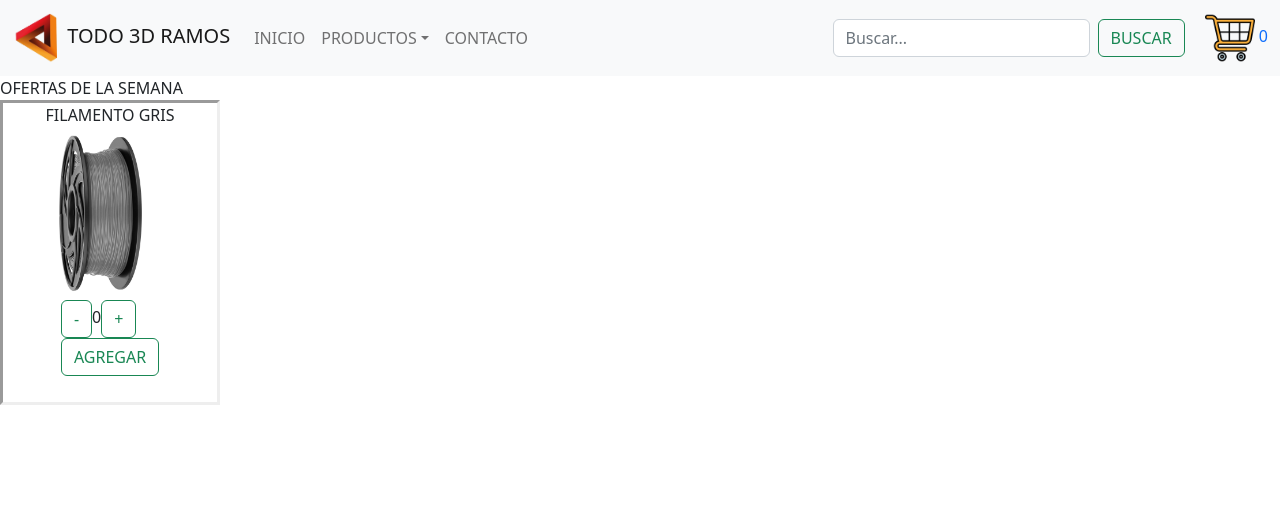
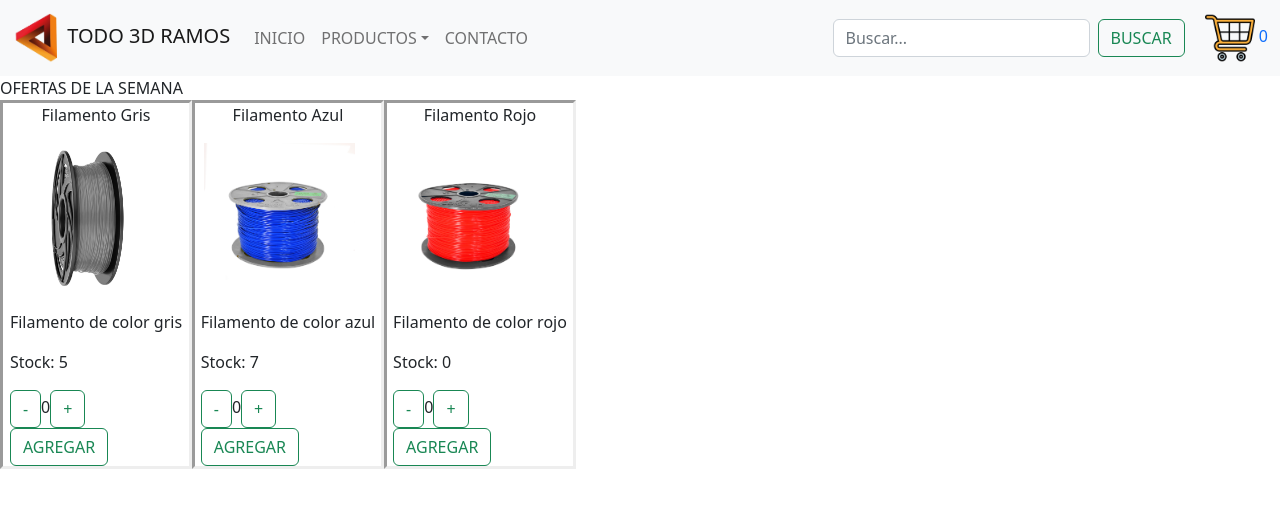
Before and after one commit to Felipe7575/Aplicacion-Con-REACT, a React (Create React App) app: page / in a window 1280 px wide. Shown: the top 508 px of the page. Built offline with nearby package versions, Linux system fonts and the light colour scheme.

Commit message:
ITEMS CON FOTOS

```diff
--- /dev/null
+++ b/src/api.js
@@ -0,0 +1,21 @@
+
+class articulo {
+    constructor(id,name,description,stock) {
+      this.id = id;
+      this.name = name;
+      this.description = description;
+      this.stock = stock;
+    }
+
+  }
+
+export const getProductos = () => {
+    const task = new Promise((resolve, reject) => {
+        setTimeout(() => {
+          const articulos = [new articulo(1,"Filamento Gris","Filamento de color gris",5),new articulo(2,"Filamento Azul","Filamento de color azul",7), new articulo(5,"Filamento Rojo","Filamento de color rojo",0)];
+          resolve(articulos);
+          }, 2000);
+
+          });
+    return task;
+};
--- /dev/null
+++ b/src/assets/img/img.js
@@ -0,0 +1,9 @@
+import FilGris from "../img/filamento-gris.jpg";
+import FilAzul from "../img/filamento-azul.jpg";
+import FilRojo from "../img/filamento-rojo.jpg";
+
+export default {
+    "1": FilGris,
+    "2": FilAzul,
+    "5": FilRojo
+}
--- a/src/components/Item.js
+++ b/src/components/Item.js
@@ -3,17 +3,19 @@ import IMG from '../assets/img/filamento-gris.jpg'
 import ItemCount from './ItemCount'
 
 
-const Item = ({callBack}) => {
+const Item = ({callBack, id, name, description,stock,image}) => {
   return (
     <div className='item'>
         <div>
-            FILAMENTO GRIS
+            <p className='item-title'>{name}</p>
         </div>
         <div className='itemImg'>
-            <img  className="itemImg-img" src={IMG} alt="Imagen del Producto" />
+            <img  className="itemImg-img" src={image} alt="Imagen del Producto" />
         </div>
         <div>
-          <ItemCount stock={5} initial={0} callBack={callBack}></ItemCount>
+          <p className="item-description">{description}</p>
+          <p>Stock: {stock}</p>
+          <ItemCount stock={stock} initial={0} callBack={callBack}></ItemCount>
         </div>
     </div>
   )
--- a/src/components/ItemListContainer.js
+++ b/src/components/ItemListContainer.js
@@ -1,16 +1,32 @@
-import React from 'react'
+import React, { useEffect } from 'react'
 import Item from './Item'
-
+import { useState } from "react";
+import {getProductos} from "../api";
+import imgJs from "../assets/img/img.js";
 
 
 const ItemListContainer = ({callBack}) => {
+  const [art, setArt] = useState([]);
+
+    useEffect(() =>{
+      getProductos().then((articulos) => {
+        setArt(articulos);
+      })
+    .catch(() => {
+      console.log("Task error");
+      })
+    },[]);
   return (
     <div className='list-container'>
         <div>
             OFERTAS DE LA SEMANA
         </div>
-        <div>
-            <Item callBack={callBack}></Item>
+        <div className="item-list">
+            {
+            art.map((articulo) => {
+              return <Item key={articulo.id} callBack={callBack} id={articulo.id} name={articulo.name} description={articulo.description} stock={articulo.stock} image={imgJs[articulo.id]}> </Item>
+                })
+            }
         </div>
     </div>
   )
--- a/src/styles/styles.css
+++ b/src/styles/styles.css
@@ -5,11 +5,10 @@
 }
 .item{
     display:flex;
+    width: 15%;
+
     flex-direction: column;
     align-items: center;
-
-    width: 220px;
-    height: 305px;
     border-style: inset inset;
 
 }
@@ -17,9 +16,13 @@
     margin-left: auto;
     margin-right: auto;
     width: 90%;
+    aspect-ratio: 1/1;
     height: fit-content;
 }
 .itemImg-img{
     width: 90%;
     height: auto;
 }
+.item-list{
+    display: flex;
+}
```
Also changed, not shown: src/assets/img/filamento-azul.jpg (added), src/assets/img/filamento-rojo.jpg (added).
